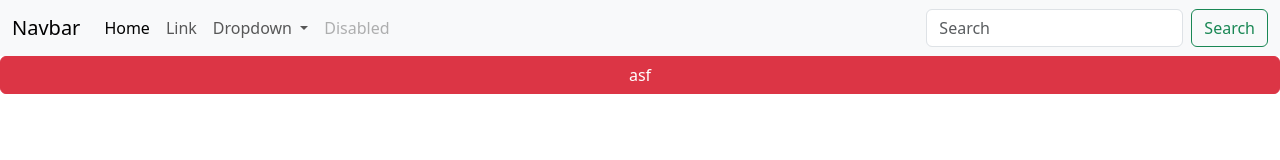
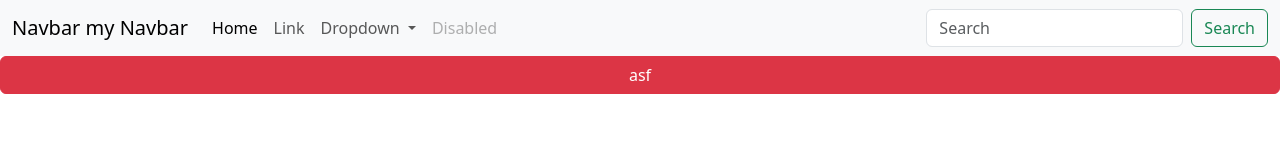
Before and after one commit to Tazovar/testrespo, a website with bundled scripts: page untitled folder 9/index.html in a window 1280 px wide. Built offline with nearby package versions, Linux system fonts and the light colour scheme; files whose address does not match are found by name.

Commit message:
feature/gelashvili/ change-13-line
change Navbar to Navbar myNavbar

```diff
--- a/untitled folder 9/index.html
+++ b/untitled folder 9/index.html
@@ -10,7 +10,7 @@
 
     <nav class="navbar navbar-expand-lg bg-body-tertiary">
   <div class="container-fluid">
-    <a class="navbar-brand" href="#">Navbar</a>
+    <a class="navbar-brand" href="#">Navbar my Navbar</a>
     <button class="navbar-toggler" type="button" data-bs-toggle="collapse" data-bs-target="#navbarSupportedContent" aria-controls="navbarSupportedContent" aria-expanded="false" aria-label="Toggle navigation">
       <span class="navbar-toggler-icon"></span>
     </button>
```
